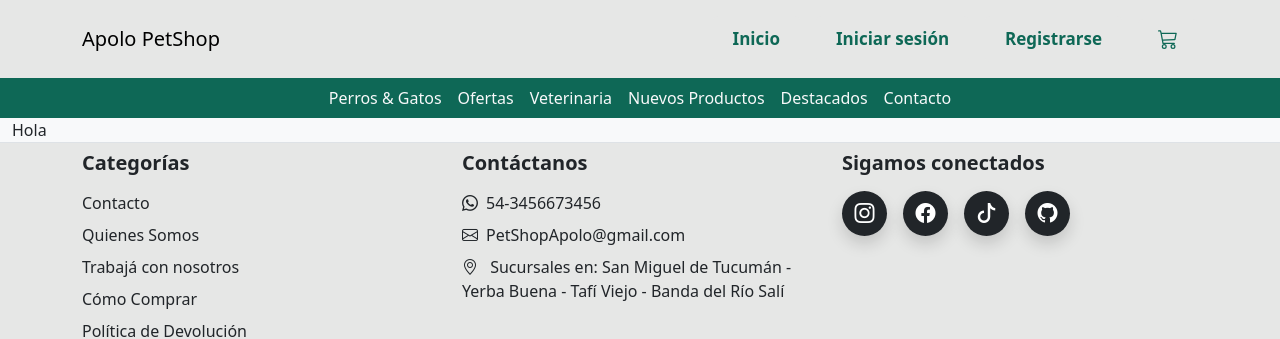
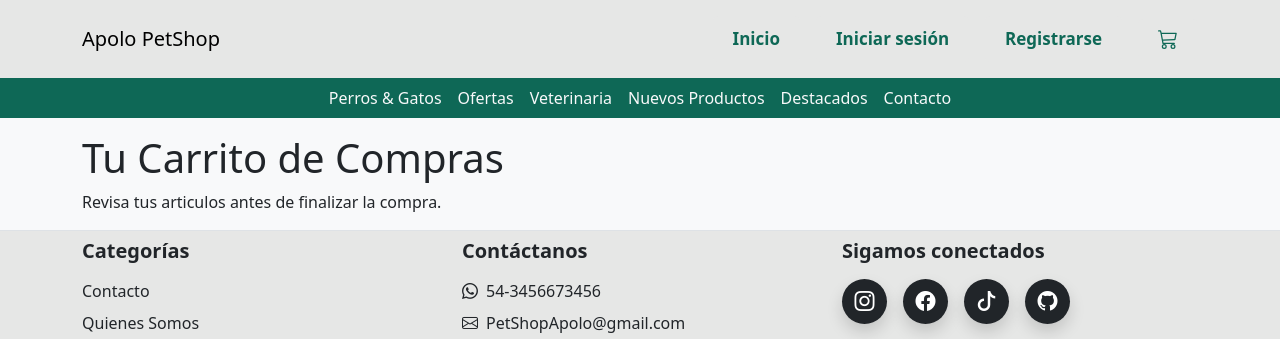
Before and after one commit to Maxii34/PetShop-v2-React, a React (Vite) app: page /carrito in a window 1280 px wide. Shown: the top 339 px of the page. Built offline with nearby package versions, Linux system fonts and the light colour scheme.

Commit message:
Se agrego contenido a la pagina del carrito.

```diff
--- a/src/App.jsx
+++ b/src/App.jsx
@@ -111,7 +111,7 @@ function App() {
       <Canvas handleClose3={handleClose3} show3={show3} />
       <CarritoModal handleCloseCarrito={handleCloseCarrito} showCarrito={showCarrito} />
       <Register handleClose2={handleClose2} show2={show2} />
-      <main className="container-fluid">
+      <main className="">
         <Routes>
           <Route path="/" element={<Inicio productos={productos} />} />
           <Route path="detalle" element={<DetalleProductos />} />
--- a/src/Components/Pages/CarritoPagos.jsx
+++ b/src/Components/Pages/CarritoPagos.jsx
@@ -1,8 +1,21 @@
+import { Container } from "react-bootstrap";
+
 
 export const CarritoPagos = () => {
     return (
+        <>
+        <Container>
+        <div className=" my-3">
+            <h1 className="">Tu Carrito de Compras</h1>
         <div>
-            Hola
         </div>
+        <span>Revisa tus articulos antes de finalizar la compra.</span>
+        </div>
+
+        <div>
+
+        </div>
+        </Container>
+        </>
     );
 };
--- a/src/Components/Pages/Inicio.jsx
+++ b/src/Components/Pages/Inicio.jsx
@@ -5,7 +5,7 @@ export function Inicio({productos, productosOferta }) {
     return (
         <section>
             <CarouselComponente />
-            <div>
+            <div className=" container-fluid mt-5">
                 <ContainerGrid  productos={productos} />
                 <ContenedorCards productosOferta={productosOferta}/>
             </div>
```
